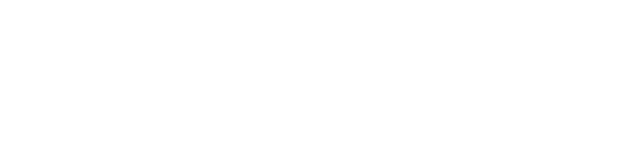
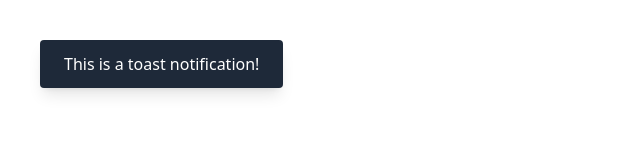
Before and after one commit to sayanadhi03/notification-using-clouser-in-js, a plain HTML site: page index.html in a window 1280 px wide. Shown: the whole page, without its empty margins (0-640 px from the left). Drawn offline with nearby package versions, Linux system fonts and the light colour scheme.

Commit message:
done with html and css

```diff
--- a/index.html
+++ b/index.html
@@ -1,11 +1,19 @@
 <!DOCTYPE html>
 <html lang="en">
-<head>
-    <meta charset="UTF-8">
-    <meta name="viewport" content="width=device-width, initial-scale=1.0">
+  <head>
+    <meta charset="UTF-8" />
+    <meta name="viewport" content="width=device-width, initial-scale=1.0" />
     <title>Document</title>
-</head>
-<body>
-
-</body>
+    <script src="https://cdn.jsdelivr.net/npm/@tailwindcss/browser@4"></script>
+  </head>
+  <body>
+    <div class="parent p-10 flex flex-col items-start gap-3">
+      <div
+        class="inline-block bg-gray-800 text-white px-6 py-3 rounded shadow-lg pointer-events-none transition-opacity duration-300"
+      >
+        This is a toast notification!
+      </div>
+    </div>
+  </body>
+  <script src="script.js"></script>
 </html>
```
